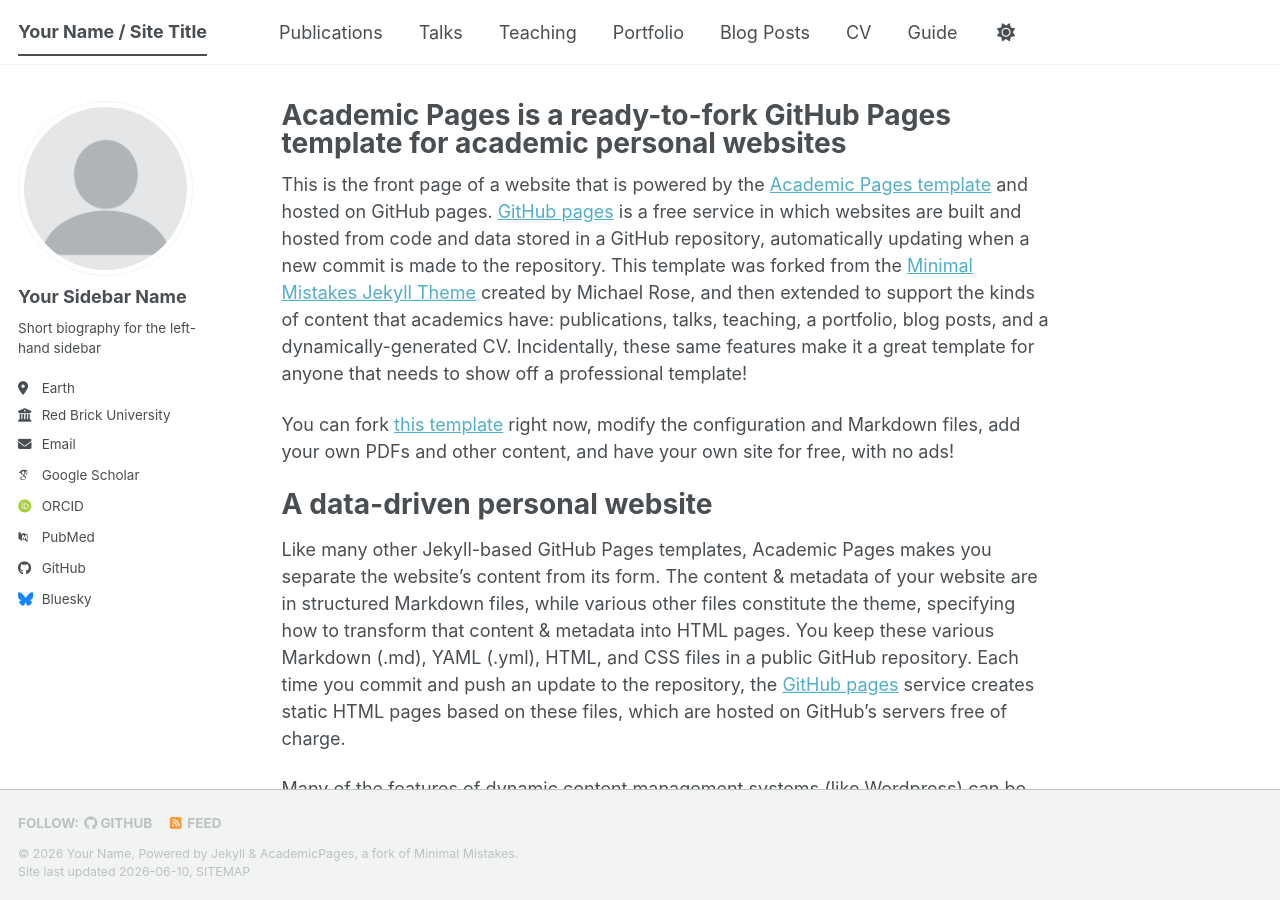
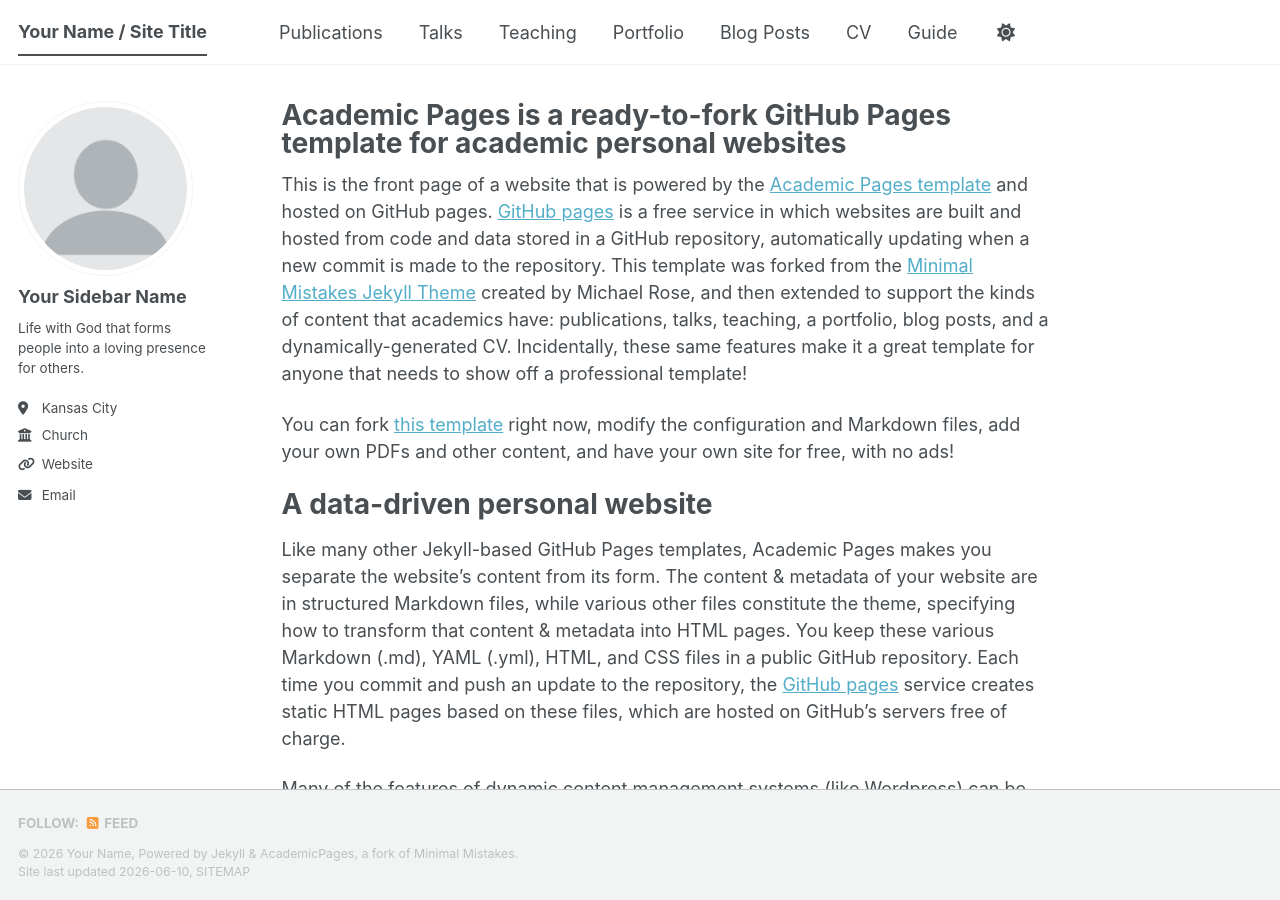
Before and after one commit to jacob-nannie/personal-blog, a Jekyll site: the page built from _pages/about.md, in a window 1280 px wide and 900 px high. Built offline with Jekyll 4.4.1, drawn with Linux system fonts in a browser that asks for light colours; some web fonts are replaced; a script bundle is joined from its source files by our own code; library files that are not in the unit come from our copies.

Commit message:
Update _config.yml

```diff
--- a/_config.yml
+++ b/_config.yml
@@ -26,22 +26,22 @@ author:
   avatar           : "profile.png"
   name             : "Your Sidebar Name"
   pronouns         : # example: "she/her"
-  bio              : "Short biography for the left-hand sidebar"
-  location         : "Earth"
-  employer         : "Red Brick University"
-  uri              : # URL
+  bio              : Life with God that forms people into a loving presence for others.
+  location         : Kansas City
+  employer         : Church
+  uri              : jacobnannie.com
   email            : "none@example.org"
 
   # Academic websites
   academia         : # URL
   arxiv            : # URL - Update with the correct link to your profile
-  googlescholar    : "https://scholar.google.com/citations?user=PS_CX0AAAAAJ"
+  googlescholar    : # URL
   inspire-hep      : # URL
   impactstory      : # URL
-  orcid            : "https://orcid.org/yourorcidurl"
+  orcid            : # URL
   semantic         : # URL
   ssrn             : # URL
-  pubmed           : "https://www.ncbi.nlm.nih.gov/pubmed/?term=john+snow"
+  pubmed           : # URL
   researchgate     : # URL
   scopus           : # URL
   zotero           : # URL
@@ -51,13 +51,13 @@ author:
   bitbucket        : # Username - Update with your username on the site
   codepen          : # Username
   dribbble         : # Username
-  github           : "academicpages"
+  github           : # Username
   kaggle           : # Username
   stackoverflow    : # User number or user number and name (i.e., use "1" or "1/jeff-atwood")
 
   # Social media
   artstation       : # Username
-  bluesky          : "bsky.app" # Replace this with you Bluesky username
+  bluesky          : # Username
   facebook         : # Username
   flickr           : # Username
   foursquare       : # Username
```
